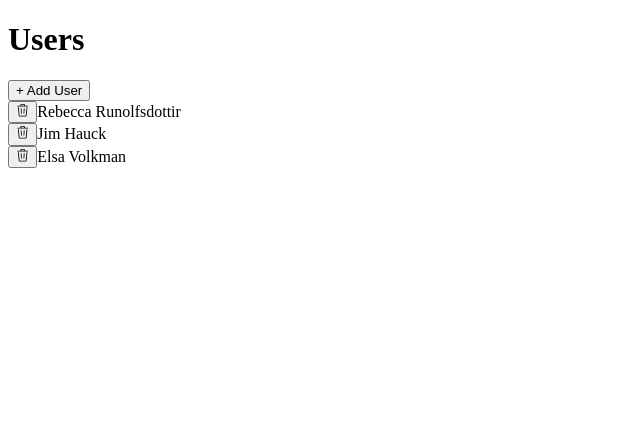
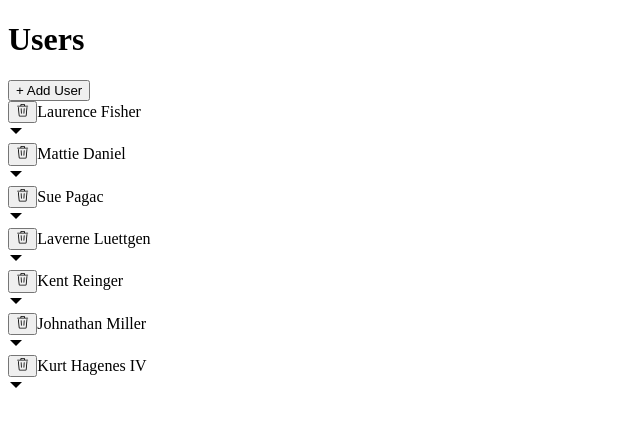
Before and after one commit to NitinNitinRaj/redux-media, a React (Create React App) app: page / in a window 1280 px wide. Shown: the top 426 px of the page, without its empty margins (0-640 px from the left). Built offline with nearby package versions, Linux system fonts and the light colour scheme; data requests are answered from the project's data file.

Commit message:
end of async thunk

```diff
--- a/db.json
+++ b/db.json
@@ -1,16 +1,32 @@
 {
   "users": [
     {
-      "name": "Rebecca Runolfsdottir",
-      "id": 13
+      "name": "Laurence Fisher",
+      "id": 1
     },
     {
-      "name": "Jim Hauck",
-      "id": 15
+      "name": "Mattie Daniel",
+      "id": 5
     },
     {
-      "name": "Elsa Volkman",
-      "id": 17
+      "name": "Sue Pagac",
+      "id": 6
+    },
+    {
+      "name": "Laverne Luettgen",
+      "id": 7
+    },
+    {
+      "name": "Kent Reinger",
+      "id": 8
+    },
+    {
+      "name": "Johnathan Miller",
+      "id": 9
+    },
+    {
+      "name": "Kurt Hagenes IV",
+      "id": 10
     }
   ],
   "albums": [],
--- /dev/null
+++ b/src/components/AlbumsList.js
@@ -0,0 +1,3 @@
+export default function AlbumList({ user }) {
+  return <div>Albums for {user.name}</div>;
+}
--- /dev/null
+++ b/src/components/ExpandablePanel.js
@@ -0,0 +1,28 @@
+import { useState } from "react";
+import { GoTriangleDown, GoTriangleLeft } from "react-icons/go";
+
+export default function ExpandablePanel({ children, header }) {
+  const [expanded, setExpanded] = useState(false);
+  const handleExpandClick = () => {
+    setExpanded((prevState) => !prevState);
+  };
+
+  const icon = expanded ? (
+    <GoTriangleLeft className="text-lg" />
+  ) : (
+    <GoTriangleDown className="text-lg" />
+  );
+
+  return (
+    <div className="mb-2 border rounded">
+      <div
+        onClick={handleExpandClick}
+        className="flex p-2 items-center justify-between cursor-pointer"
+      >
+        <div className="flex justify-between items-center">{header}</div>
+        {icon}
+      </div>
+      {expanded && <div className="p-2 border-t">{children}</div>}
+    </div>
+  );
+}
--- a/src/components/UserListItem.js
+++ b/src/components/UserListItem.js
@@ -2,6 +2,9 @@ import { GoTrash } from "react-icons/go";
 import Button from "./Button";
 import { deleteUser } from "../store";
 import { useThunk } from "../hooks/use-thunk";
+import { Fragment } from "react";
+import ExpandablePanel from "./ExpandablePanel";
+import AlbumList from "./AlbumsList";
 
 export default function UserListItem({ user }) {
   const [doDeleteUser, isDeleteLoading, deleteError] = useThunk(deleteUser);
@@ -10,10 +13,8 @@ export default function UserListItem({ user }) {
     doDeleteUser(user);
   };
 
-  return (
-    <div className="mb-2 border rounded">
-      <div className="flex p-2 items-center justify-between cursor-pointer">
-        <div className="flex justify-between items-center">
+  const header = (
+    <>
       <Button
         loading={isDeleteLoading}
         onClick={handleUserDeleteClick}
@@ -23,8 +24,12 @@ export default function UserListItem({ user }) {
       </Button>
       {deleteError && <div>Error Deleting user.</div>}
       {user.name}
-        </div>
-      </div>
-    </div>
+    </>
+  );
+
+  return (
+    <ExpandablePanel header={header}>
+      <AlbumList user={user} />
+    </ExpandablePanel>
   );
 }
```
Lines whose indentation alone changed are shown as unchanged.
